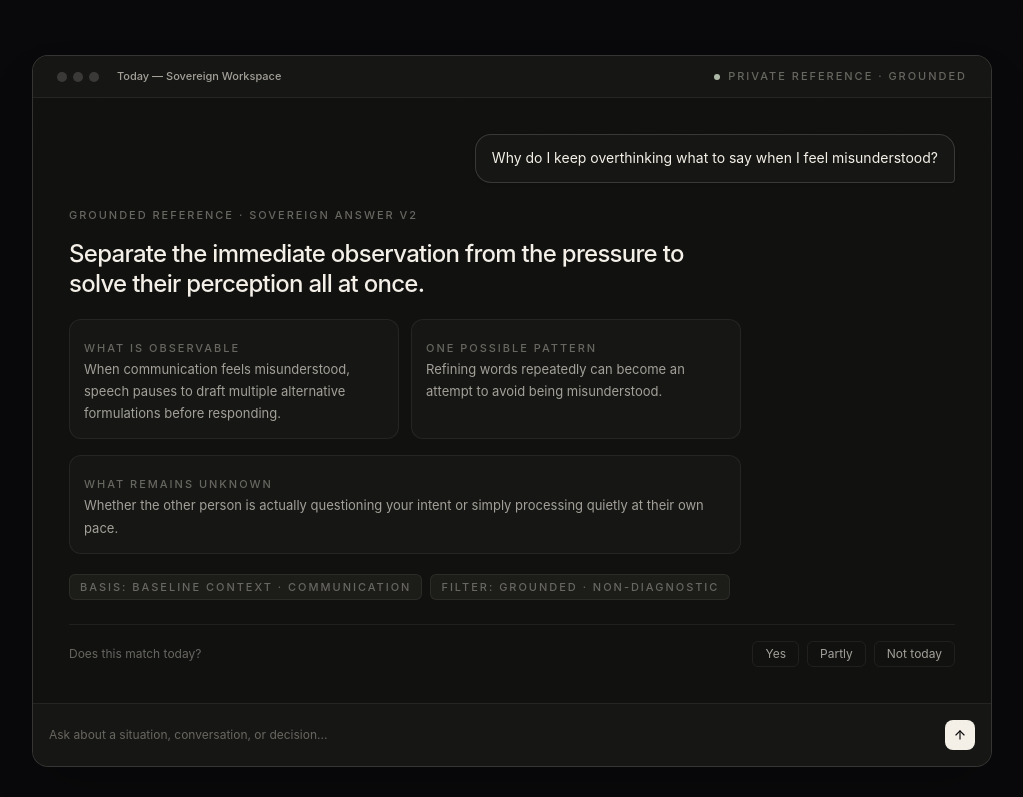
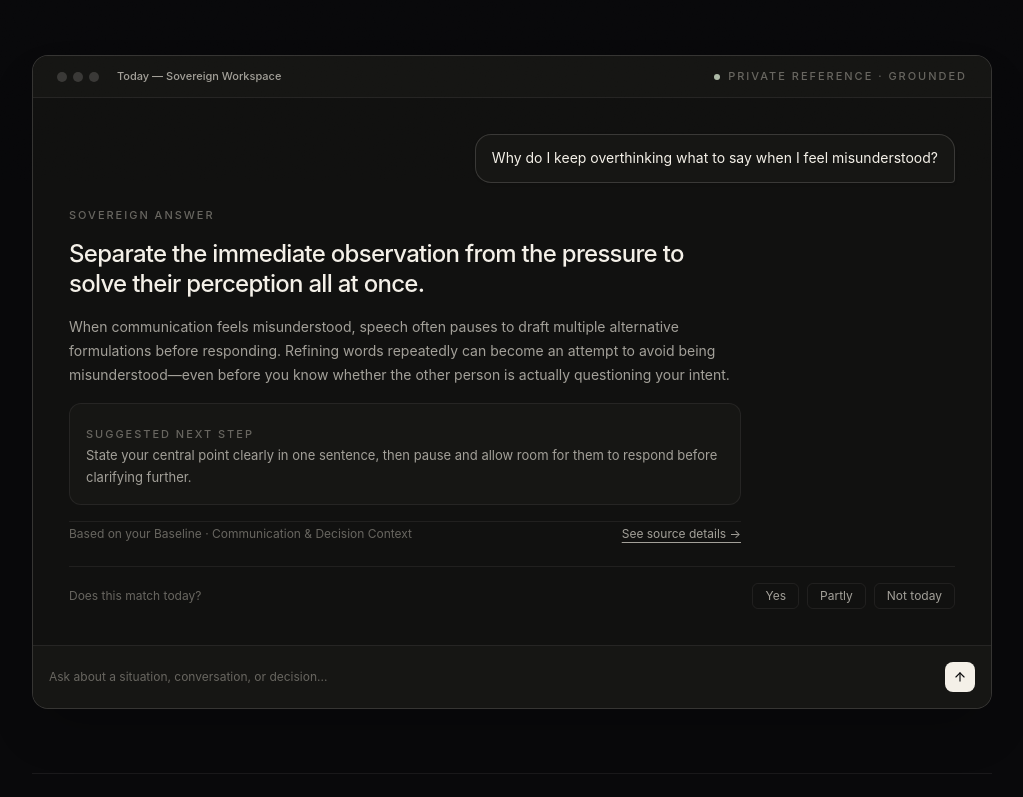
Before and after one commit to defragapp/Sovereign.final, a React (Vite) app in the folder apps/web/: page / in a window 1280 px wide. Shown: the part 619-1416 px from the top of the page, without its empty margins (128-1151 px from the left). Built offline with nearby package versions, Linux system fonts and the light colour scheme.

Commit message:
fix(ui): refine product vocabulary and typography for pre-deployment readiness

```diff
--- a/apps/web/public/v0-public-static.css
+++ b/apps/web/public/v0-public-static.css
@@ -20,8 +20,18 @@
   --v0-blue: #2f93ff;
   --v0-blue-bright: #78c7ff;
   --v0-blue-soft: rgba(47, 147, 255, 0.13);
-  --v0-shell: min(1120px, calc(100vw - 72px));
-  --v0-display: system-ui, "Iowan Old Style", "Palatino Linotype", Palatino, Georgia, serif;
+  --v0-display:
+    "Geist Sans",
+    -apple-system,
+    BlinkMacSystemFont,
+    "SF Pro Display",
+    "Segoe UI Variable Display",
+    "Segoe UI",
+    system-ui,
+    "Helvetica Neue",
+    Helvetica,
+    Arial,
+    sans-serif;
   --v0-sans:
     system-ui,
 
--- a/apps/web/src/App.tsx
+++ b/apps/web/src/App.tsx
@@ -264,45 +264,27 @@ function Landing() {
               {/* Sovereign Response */}
               <div className="space-y-4 max-w-2xl">
                 <div className="flex items-center gap-2 font-utility text-[10px] text-[var(--sage)]">
-                  <span>GROUNDED REFERENCE · SOVEREIGN ANSWER V2</span>
+                  <span>SOVEREIGN ANSWER</span>
                 </div>
 
                 <h3 className="font-statement text-xl sm:text-2xl text-[var(--cream)] font-medium leading-snug">
                   Separate the immediate observation from the pressure to solve their perception all at once.
                 </h3>
 
-                {/* Observable vs Possible Pattern */}
-                <div className="grid grid-cols-1 sm:grid-cols-2 gap-3 pt-1">
-                  <div className="rounded-xl border border-[var(--line)] bg-[var(--surface-2)] p-3.5 space-y-1">
-                    <span className="font-utility text-[9px] text-[var(--subtle)] tracking-wider">What is Observable</span>
-                    <p className="font-explanation text-xs sm:text-[13px] text-[var(--cream)] leading-relaxed">
-                      When communication feels misunderstood, speech pauses to draft multiple alternative formulations before responding.
-                    </p>
-                  </div>
-                  <div className="rounded-xl border border-[var(--line)] bg-[var(--surface-2)] p-3.5 space-y-1">
-                    <span className="font-utility text-[9px] text-[var(--subtle)] tracking-wider">One Possible Pattern</span>
-                    <p className="font-explanation text-xs sm:text-[13px] text-[var(--muted)] leading-relaxed">
-                      Refining words repeatedly can become an attempt to avoid being misunderstood.
-                    </p>
-                  </div>
-                </div>
-
-                {/* Explicit Unknowns */}
-                <div className="rounded-xl border border-[var(--line)] bg-[var(--surface-2)] p-3.5 space-y-1">
-                  <span className="font-utility text-[9px] text-[var(--subtle)] tracking-wider">What Remains Unknown</span>
+                <p className="font-explanation text-sm text-[var(--cream)]/90 leading-relaxed">
+                  When communication feels misunderstood, speech often pauses to draft multiple alternative formulations before responding. Refining words repeatedly can become an attempt to avoid being misunderstood—even before you know whether the other person is actually questioning your intent.
+                </p>
+
+                <div className="rounded-xl border border-[var(--line)] bg-[var(--surface-2)] p-4 space-y-1.5">
+                  <span className="font-utility text-[10px] text-[var(--sage)] tracking-wider">Suggested Next Step</span>
                   <p className="font-explanation text-xs sm:text-[13px] text-[var(--muted)] leading-relaxed">
-                    Whether the other person is actually questioning your intent or simply processing quietly at their own pace.
+                    State your central point clearly in one sentence, then pause and allow room for them to respond before clarifying further.
                   </p>
                 </div>
 
-                {/* Grounding / Basis Badges */}
-                <div className="flex flex-wrap items-center gap-2 pt-1">
-                  <span className="font-utility text-[10px] rounded-md border border-[var(--line)] bg-[var(--surface-3)] px-2.5 py-1 text-[var(--muted)]">
-                    Basis: Baseline Context · Communication
-                  </span>
-                  <span className="font-utility text-[10px] rounded-md border border-[var(--line)] bg-[var(--surface-3)] px-2.5 py-1 text-[var(--muted)]">
-                    Filter: Grounded · Non-Diagnostic
-                  </span>
+                <div className="flex items-center justify-between pt-1 text-xs text-[var(--subtle)] border-t border-[var(--line)]">
+                  <span>Based on your Baseline · Communication & Decision Context</span>
+                  <button onClick={() => go('/signup')} className="text-[var(--muted)] hover:text-[var(--cream)] underline underline-offset-4 transition-colors">See source details →</button>
                 </div>
               </div>
 
```
